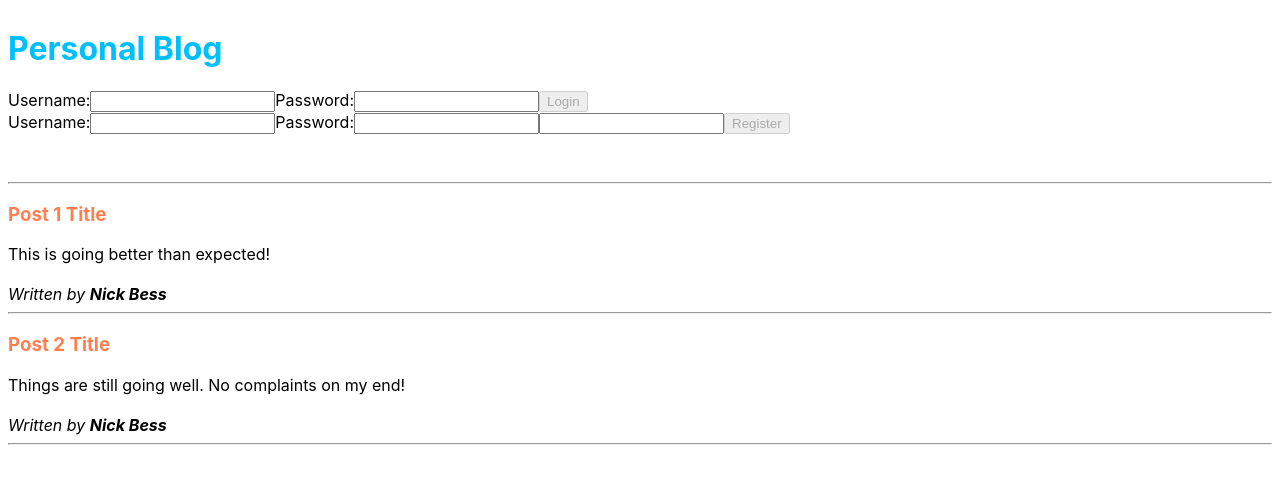
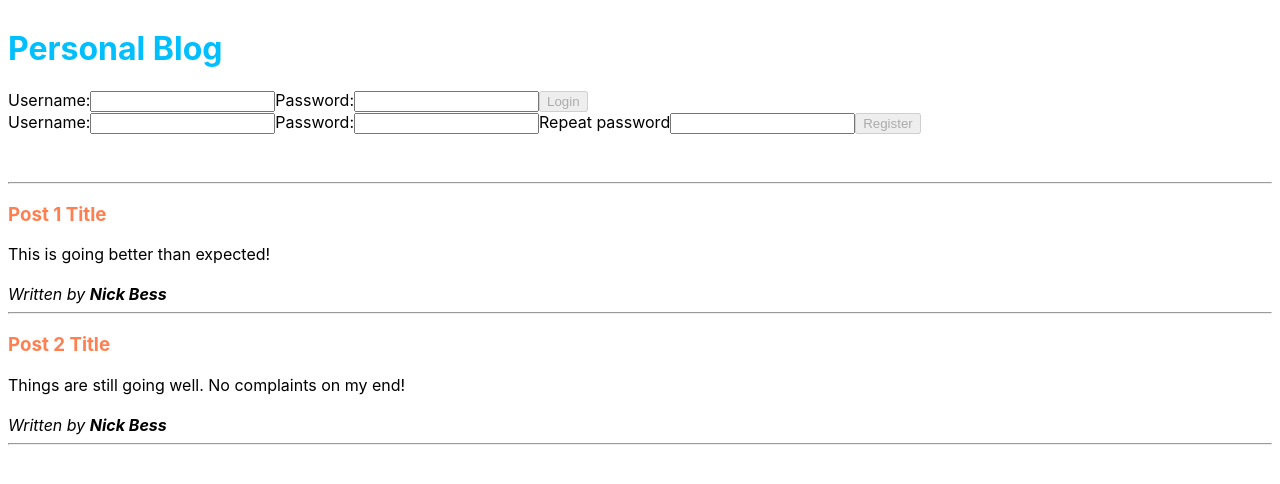
Before and after one commit to NBESS/my-blog, a React (Create React App) app: page / in a window 1280 px wide. Shown: the top 484 px of the page. Built offline with nearby package versions, Linux system fonts and the light colour scheme.

Commit message:
Add label to password-repeat input in Register component

```diff
--- a/src/user/Register.js
+++ b/src/user/Register.js
@@ -37,6 +37,7 @@ export function Register({ dispatch }) {
         name='register-password'
         id='register-password'
       />
+      <label htmlFor='register-password-repeat'>Repeat password</label>
       <input
         type='password'
         value={passwordRepeat}
```
